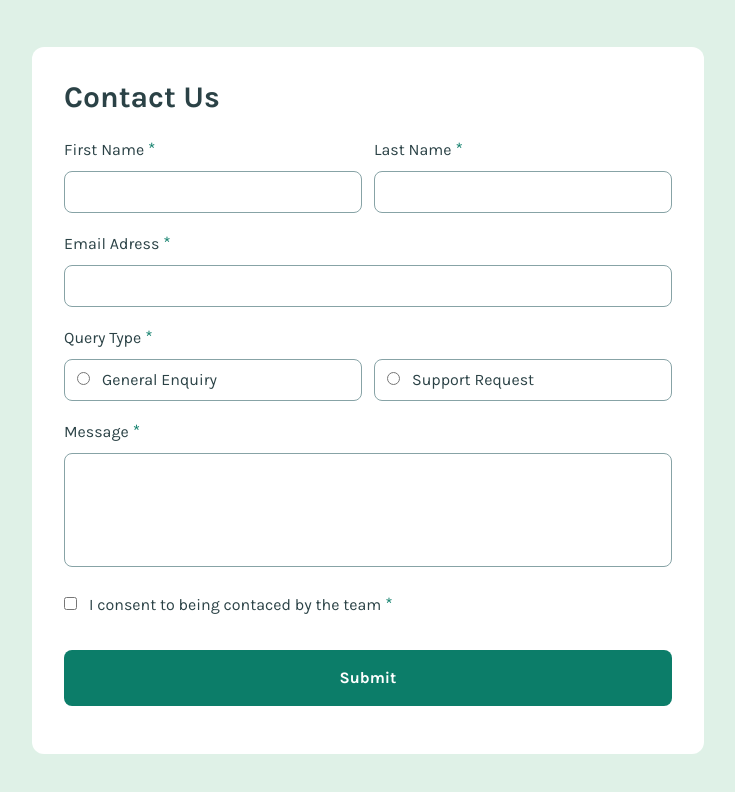
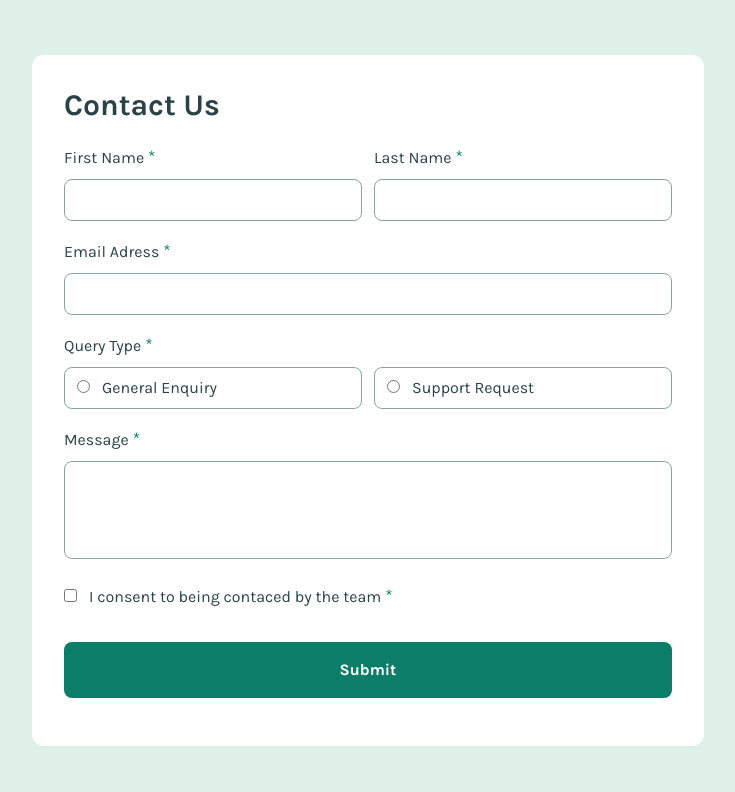
Before and after one commit to parisaMontakhab/contact-form, a React (Vite) app: page / in a window 1280 px wide. Shown: the top 792 px of the page, without its empty margins (272-1007 px from the left). Built offline with nearby package versions, Linux system fonts and the light colour scheme.

Commit message:
refactor: changed the padding of textarea tag

```diff
--- a/src/App.css
+++ b/src/App.css
@@ -88,8 +88,8 @@ body,html{
   width: 100%;
   padding-left: 1.5rem /* 24px */;
   padding-right: 1.5rem /* 24px */;
-  padding-top: 2rem /* 40px */;
-  padding-bottom: 2rem /* 40px */;
+  padding-top: 1.5rem /* 40px */;
+  padding-bottom: 1.5rem /* 40px */;
   border-width: 1px;
   border-color: hsl(186 15% 59%);
   border-radius: 0.5rem /* 8px */;
```
